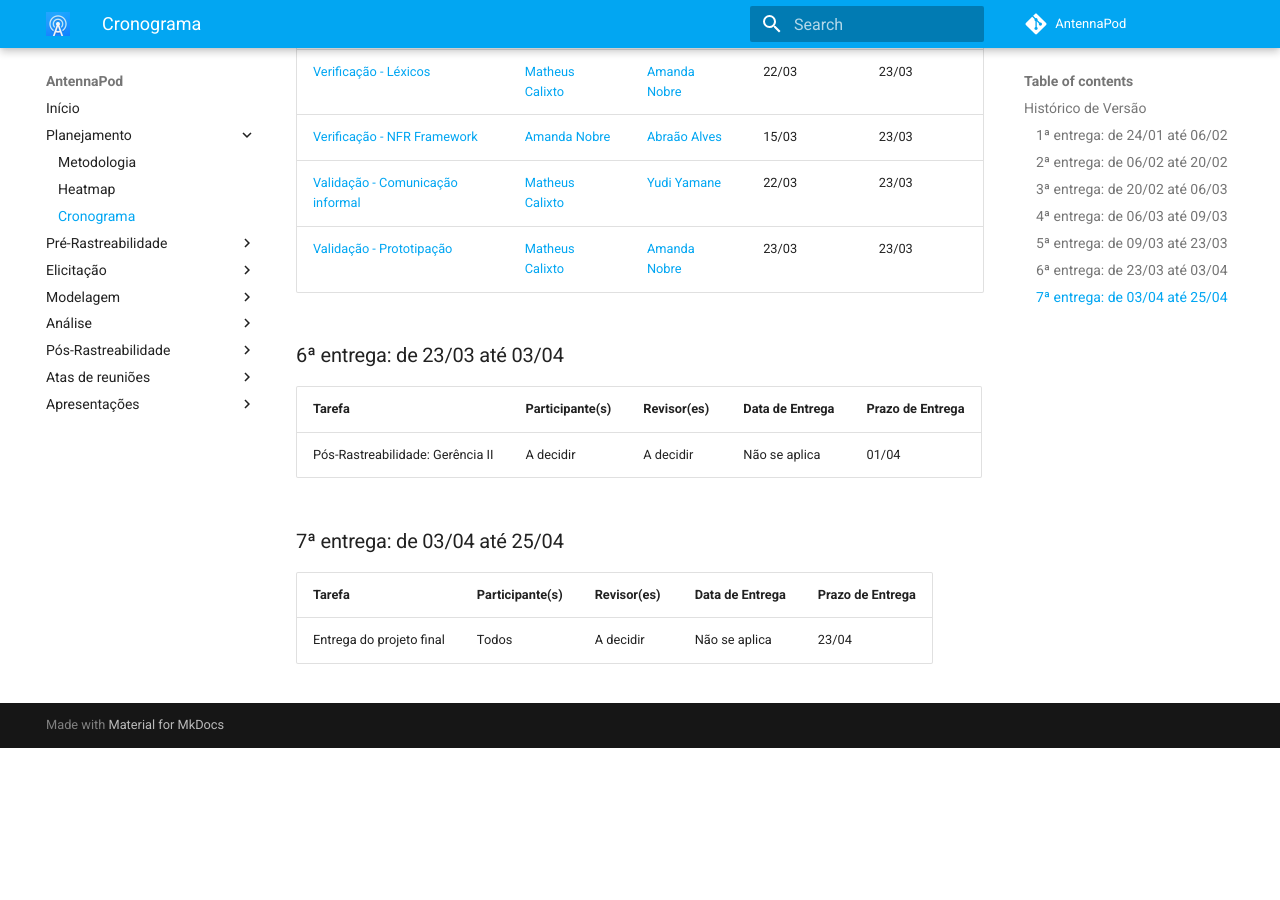
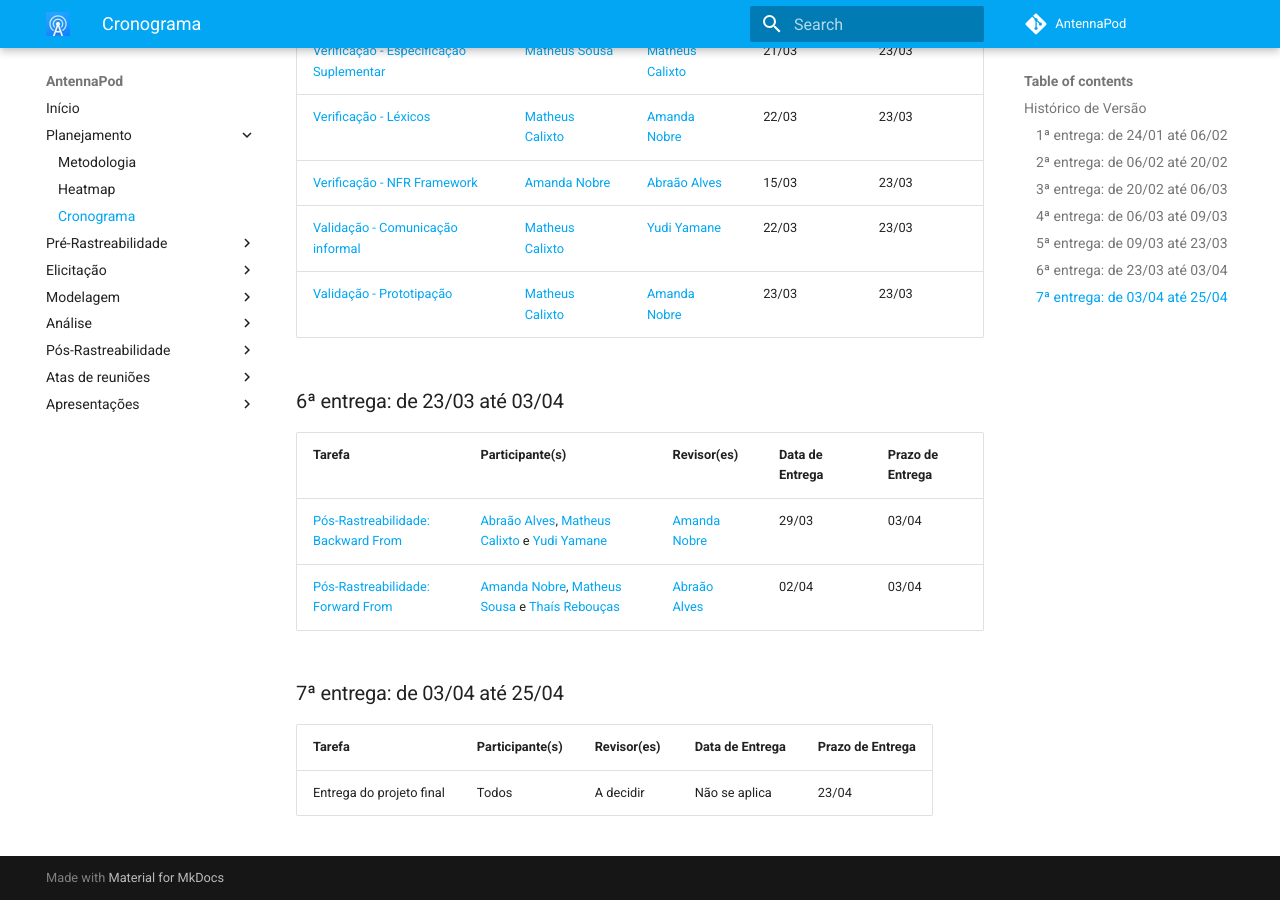
Before and after one commit to Requisitos-de-Software/2021.2-AntennaPod, an MkDocs documentation site: the page built from docs/planejamento/cronograma.md, in a window 1280 px wide and 900 px high, scrolled down 2383 px. Built offline with MkDocs 1.6.1 and Material for MkDocs 9.7.7, drawn with Linux system fonts in a browser that asks for light colours; comment, search, counter and statistics services are not loaded; before the commit the page ends 3131 px from its top, so only the background shows below that; some of the changed text lies outside the part shown.

Commit message:
:repeat:(#89): atualizando o cronograma

```diff
--- a/docs/planejamento/cronograma.md
+++ b/docs/planejamento/cronograma.md
@@ -8,6 +8,7 @@
 | 18.02.2022 | 1.1    | Criação de uma nova versão do documento | [Thais Rebouças](https://github.com/Thais-ra)                                                | [Amanda Nobre](https://github.com/AmandaNbr)   |
 | 13.03.2022 | 1.2    | Adição de novas tarefas                 | [Amanda Nobre](https://github.com/AmandaNbr)                                                 | [Yudi Yamane](https://github.com/yudi-azvd)    |
 | 23.03.2022 | 1.3    | Adição de novas tarefas                 | [Amanda Nobre](https://github.com/AmandaNbr)                                                 | [Abraão Alves](https://github.com/Abraao1231)  |
+| 02.04.2022 | 1.4    | Adição de novas tarefas                 | [Amanda Nobre](https://github.com/AmandaNbr)                                                 | [Abraão Alves](https://github.com/Abraao1231)  |
 
 ### 1ª entrega: de 24/01 até 06/02
 
@@ -59,9 +60,10 @@
 
 ### 6ª entrega: de 23/03 até 03/04
 
-| Tarefa                           | Participante(s) | Revisor(es) | Data de Entrega | Prazo de Entrega |
-| -------------------------------- | --------------- | ----------- | --------------- | ---------------- |
-| Pós-Rastreabilidade: Gerência II | A decidir       | A decidir   | Não se aplica   | 01/04            |
+| Tarefa                                                                                                                             | Participante(s)                                                                                                                               | Revisor(es)                                   | Data de Entrega | Prazo de Entrega |
+| ---------------------------------------------------------------------------------------------------------------------------------- | --------------------------------------------------------------------------------------------------------------------------------------------- | --------------------------------------------- | --------------- | ---------------- |
+| [Pós-Rastreabilidade: Backward From](https://requisitos-de-software.github.io/2021.2-AntennaPod/posRastreabilidade/backward-from/) | [Abraão Alves](https://github.com/Abraao1231), [Matheus Calixto](https://github.com/matheuscvp) e [Yudi Yamane](https://github.com/yudi-azvd) | [Amanda Nobre](https://github.com/AmandaNbr)  | 29/03           | 03/04            |
+| [Pós-Rastreabilidade: Forward From](https://requisitos-de-software.github.io/2021.2-AntennaPod/posRastreabilidade/forward-from/)   | [Amanda Nobre](https://github.com/AmandaNbr), [Matheus Sousa](https://github.com/gatotabaco) e [Thaís Rebouças](https://github.com/Thais-ra)  | [Abraão Alves](https://github.com/Abraao1231) | 02/04           | 03/04            |
 
 ### 7ª entrega: de 03/04 até 25/04
 
```
